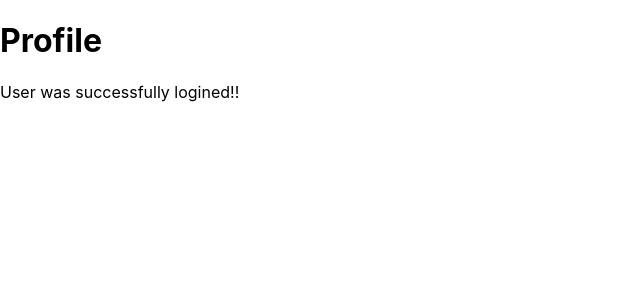
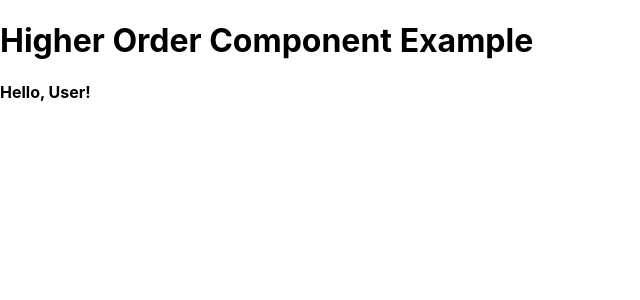
Before and after one commit to sathiswarj/react-practice, a React (Create React App) app: page /higherorder in a window 1280 px wide. Shown: the top 300 px of the page, without its empty margins (0-640 px from the left). Built offline with nearby package versions, Linux system fonts and the light colour scheme.

Commit message:
updated files

```diff
--- a/src/App.js
+++ b/src/App.js
@@ -6,7 +6,7 @@ import ClassUser from './Components/Class/ClassUser';
 import MemoHook from './Components/Function/Memo';
 import Callback from './Components/Function/Callback';
 import Reducer from './Components/Function/Reducer';
-import HigherOrder from './Components/HigherOrder';
+import HigherOrder from './Components/Higher order/HigherOrder';
 import Ref from './Components/Function/Ref';
 
 function App() {
@@ -25,6 +25,7 @@ function App() {
             <Route path='/reducer' element={<Reducer />} /> {/* Renders CountReducer at /countreducer */}
             <Route path='/higherorder' element={<HigherOrder />} /> {/* Renders HigherOrder at /higherorder */}
             <Route path='/ref' element={<Ref />} /> {/* Renders Ref at /ref */}
+
           </Routes>
         </BrowserRouter>
       </UserProvider>
--- /dev/null
+++ b/src/Components/Higher order/HigherOrder.jsx
@@ -0,0 +1,34 @@
+import React from 'react';
+
+// Higher-order component to pass a component another component as arguments and return a new component
+//The OrderMessage function acts as a Higher order component, which takes a component (Message) and returns a new functional component. It passes all props down to the wrapped component.
+const OrderMessage = (Message) => {
+  return (props) => {
+    return (
+      <div>
+        <Message {...props} /> {/* {...props} in the returned functional component allows passing any additional props to the DisplayMsg component*/}
+      </div>
+    );
+  };
+};
+
+// DisplayMsg component to display the message text
+const DisplayMsg = ({ text }) => {
+  return <div>{text}</div>;
+};
+
+// DisplayMsg function passed as an argument to the OrderMessage function
+const DisplayConfirm = OrderMessage(DisplayMsg); // Creating a new component using HOC
+
+const HigherOrder = () => {
+  return (
+    <>
+      <h1>Higher Order Component Example</h1>
+      <h4>
+        <DisplayConfirm text="Hello, User!" /> {/* Passing a message to DisplayConfirm component as props */}
+      </h4>
+    </>
+  );
+};
+
+export default HigherOrder;
--- a/src/Components/HigherOrder.jsx
+++ /dev/null
@@ -1,24 +0,0 @@
-import React from 'react';
-
- const HigherOrder = (Message) => {
-
-  const isAuthenticated = true;
-
-  return function EnhancedComponent(props) {
-    if (!isAuthenticated) {
-      return <p>User not authenticated</p>;
-    } else {
-      return <Message {...props} />;
-    }
-  };
-};
-
-const Message = () => {
-  return (
-  <><h1>Profile</h1>
-  <p>User was successfully logined!!</p>
-  </>
-)};
-
-
-export default HigherOrder(Message);
```
